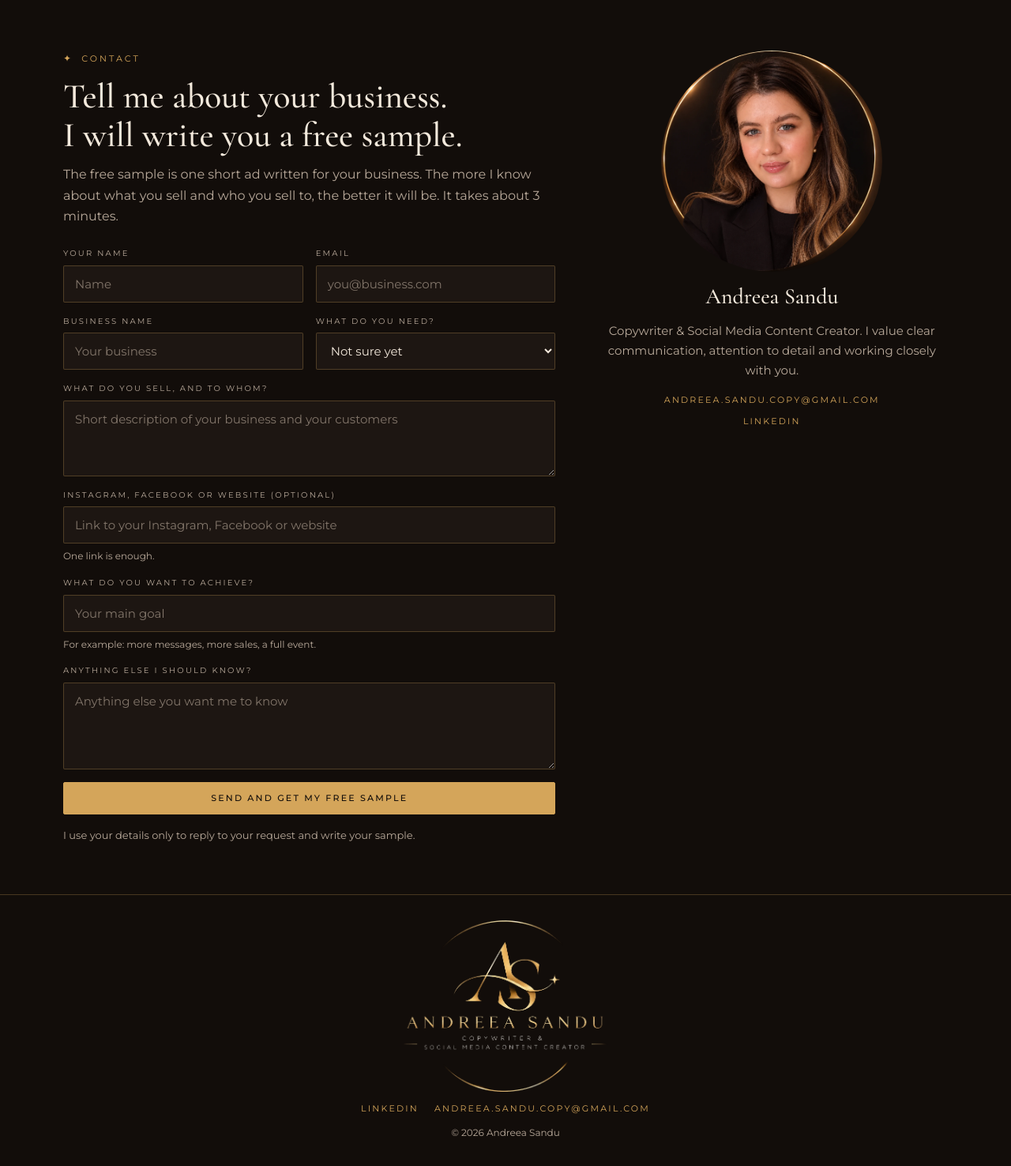
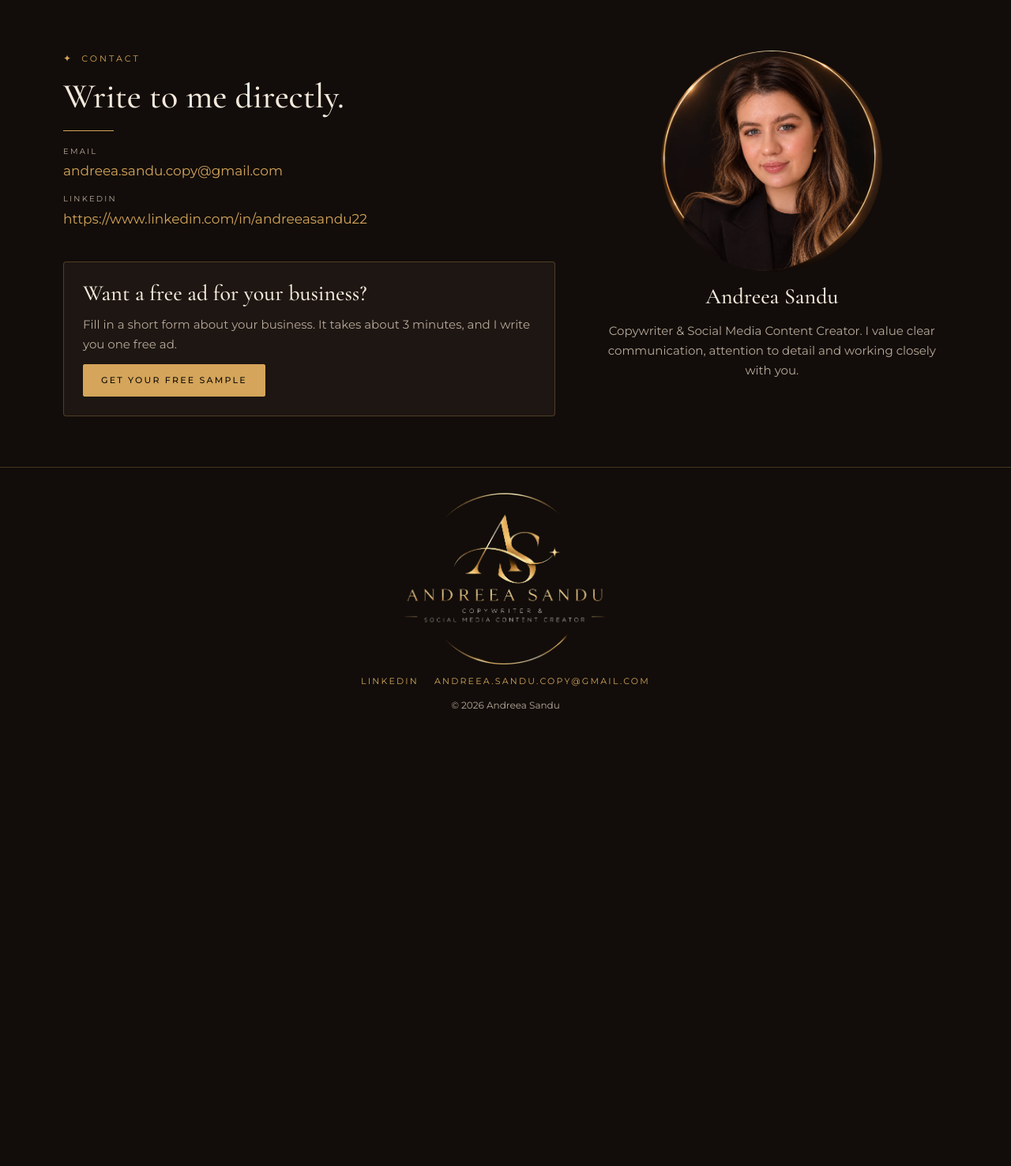
Before and after one commit to SanduAndreea22/Andreea-Tech-Content-Studio, a Django app: page /contact/ in a window 1280 px wide. Shown: the part 124-1600 px from the top of the page at 79% size. After the commit the page ends 1021 px from the top, so only its background shows below. Run offline with Django 5.2, Linux system fonts and the light colour scheme; parts of the project's set-up code (start-up, migrations or seed data) failed here and were passed over.

Commit message:
Split Contact (email, links) from the free sample form on its own page
Co-Authored-By: Claude Sonnet 5.5 <noreply@anthropic.com>
Claude-Session: https://claude.ai/code/session_01Gn5nm9WY1abkMyEn3h7JWC

```diff
--- a/studio/static/studio/css/site.css
+++ b/studio/static/studio/css/site.css
@@ -163,3 +163,12 @@ textarea { min-height: 96px; resize: vertical; }
   .btn, .chip, .sample { transition: background .2s, color .2s, border-color .2s; }
 }
 @media (prefers-reduced-motion: reduce) { html { scroll-behavior: auto; } }
+
+/* contact page */
+.contact-list { list-style: none; margin: 0; padding: 0; display: grid; gap: 14px; }
+.contact-list li { display: grid; gap: 2px; overflow-wrap: anywhere; }
+.contact-list span { font-size: 10px; letter-spacing: .22em; text-transform: uppercase; color: var(--text-dim); }
+.contact-list a { color: var(--gold); font-size: 17px; }
+.sample-box { margin-top: 40px; padding: 24px; border: 1px solid var(--line); border-radius: 4px; background: var(--bg-2); display: grid; gap: 12px; justify-items: start; }
+.sample-box h2 { font-size: 28px; }
+.sample-box p { color: var(--text-dim); }
--- a/studio/templates/studio/about.html
+++ b/studio/templates/studio/about.html
@@ -29,7 +29,7 @@
     <aside class="side-card">
       <img src="{% static 'studio/img/portrait-round.webp' %}" width="280" height="280" alt="Portrait of {{ SITE_NAME }}">
       <span class="script">Let's create content that connects</span>
-      <a class="btn" href="{% url 'contact' %}">Get your free sample</a>
+      <a class="btn" href="{% url 'free_sample' %}">Get your free sample</a>
       <a class="btn ghost" href="{% url 'portfolio' %}">See my samples</a>
     </aside>
   </div>
--- a/studio/templates/studio/base.html
+++ b/studio/templates/studio/base.html
@@ -27,9 +27,9 @@
         <a href="{% url 'packages' %}" {% if current == 'packages' %}class="on" aria-current="page"{% endif %}>Packages</a>
         <a href="{% url 'portfolio' %}" {% if current == 'portfolio' or current == 'portfolio_detail' %}class="on" aria-current="page"{% endif %}>Portfolio</a>
         <a href="{% url 'about' %}" {% if current == 'about' %}class="on" aria-current="page"{% endif %}>About</a>
-        <a href="{% url 'contact' %}" {% if current == 'contact' or current == 'contact_thanks' %}class="on" aria-current="page"{% endif %}>Contact</a>
+        <a href="{% url 'contact' %}" {% if current == 'contact' %}class="on" aria-current="page"{% endif %}>Contact</a>
         {% endwith %}
-        <a class="btn sm" href="{% url 'contact' %}">Get your free sample</a>
+        <a class="btn sm" href="{% url 'free_sample' %}">Get your free sample</a>
       </nav>
     </div>
   </header>
--- a/studio/templates/studio/contact.html
+++ b/studio/templates/studio/contact.html
@@ -2,46 +2,35 @@
 {% load static %}
 
 {% block title %}Contact | {{ SITE_NAME }}{% endblock %}
-{% block description %}Tell me about your business and get a free sample written for it.{% endblock %}
+{% block description %}How to reach Andreea Sandu: email and social media.{% endblock %}
 
 {% block content %}
 <section class="pad">
   <div class="wrap contact-grid">
     <div>
       <div class="eyebrow">Contact</div>
-      <h1 class="sec-title">Tell me about your business. I will write you a free sample.</h1>
-      <p class="lead">The free sample is one short ad written for your business. The more I know about what you sell and who you sell to, the better it will be. It takes about 3 minutes.</p>
+      <h1 class="sec-title">Write to me directly.</h1>
+      <hr class="rule">
+      {% if SITE_LINKS %}
+      <ul class="contact-list">
+        {% if SITE_LINKS.email %}<li><span>Email</span><a href="mailto:{{ SITE_LINKS.email }}">{{ SITE_LINKS.email }}</a></li>{% endif %}
+        {% if SITE_LINKS.linkedin %}<li><span>LinkedIn</span><a href="{{ SITE_LINKS.linkedin }}" rel="noopener" target="_blank">{{ SITE_LINKS.linkedin }}</a></li>{% endif %}
+        {% if SITE_LINKS.instagram %}<li><span>Instagram</span><a href="{{ SITE_LINKS.instagram }}" rel="noopener" target="_blank">{{ SITE_LINKS.instagram }}</a></li>{% endif %}
+        {% if SITE_LINKS.facebook %}<li><span>Facebook</span><a href="{{ SITE_LINKS.facebook }}" rel="noopener" target="_blank">{{ SITE_LINKS.facebook }}</a></li>{% endif %}
+      </ul>
+      {% endif %}
 
-      <form method="post" novalidate>
-        {% csrf_token %}
-        {% if form.non_field_errors %}<div class="errors full" role="alert">{{ form.non_field_errors }}</div>{% endif %}
-        <div class="hp" aria-hidden="true">{{ form.hp_check.label_tag }} {{ form.hp_check }}</div>
-
-        <div class="field">{{ form.name.label_tag }}{{ form.name }}{% for e in form.name.errors %}<span class="error" role="alert">{{ e }}</span>{% endfor %}</div>
-        <div class="field">{{ form.email.label_tag }}{{ form.email }}{% for e in form.email.errors %}<span class="error" role="alert">{{ e }}</span>{% endfor %}</div>
-        <div class="field">{{ form.business_name.label_tag }}{{ form.business_name }}{% for e in form.business_name.errors %}<span class="error" role="alert">{{ e }}</span>{% endfor %}</div>
-        <div class="field">{{ form.service.label_tag }}{{ form.service }}{% for e in form.service.errors %}<span class="error" role="alert">{{ e }}</span>{% endfor %}</div>
-        <div class="field full">{{ form.what_you_sell.label_tag }}{{ form.what_you_sell }}{% for e in form.what_you_sell.errors %}<span class="error" role="alert">{{ e }}</span>{% endfor %}</div>
-        <div class="field full">{{ form.link.label_tag }}{{ form.link }}<span class="hint">{{ form.link.help_text }}</span>{% for e in form.link.errors %}<span class="error" role="alert">{{ e }}</span>{% endfor %}</div>
-        <div class="field full">{{ form.goal.label_tag }}{{ form.goal }}<span class="hint">{{ form.goal.help_text }}</span>{% for e in form.goal.errors %}<span class="error" role="alert">{{ e }}</span>{% endfor %}</div>
-        <div class="field full">{{ form.message.label_tag }}{{ form.message }}{% for e in form.message.errors %}<span class="error" role="alert">{{ e }}</span>{% endfor %}</div>
-        <div class="field full"><button class="btn" type="submit">Send and get my free sample</button></div>
-        <p class="privacy full">I use your details only to reply to your request and write your sample.</p>
-      </form>
+      <div class="sample-box">
+        <h2>Want a free ad for your business?</h2>
+        <p>Fill in a short form about your business. It takes about 3 minutes, and I write you one free ad.</p>
+        <a class="btn" href="{% url 'free_sample' %}">Get your free sample</a>
+      </div>
     </div>
 
     <aside class="side-card">
       <img src="{% static 'studio/img/portrait-round.webp' %}" width="280" height="280" alt="Portrait of {{ SITE_NAME }}">
       <h2>{{ SITE_NAME }}</h2>
       <p>{{ SITE_TAGLINE }}. I value clear communication, attention to detail and working closely with you.</p>
-      {% if SITE_LINKS %}
-      <ul class="social stack">
-        {% if SITE_LINKS.email %}<li><a href="mailto:{{ SITE_LINKS.email }}">{{ SITE_LINKS.email }}</a></li>{% endif %}
-        {% if SITE_LINKS.instagram %}<li><a href="{{ SITE_LINKS.instagram }}" rel="noopener" target="_blank">Instagram</a></li>{% endif %}
-        {% if SITE_LINKS.facebook %}<li><a href="{{ SITE_LINKS.facebook }}" rel="noopener" target="_blank">Facebook</a></li>{% endif %}
-        {% if SITE_LINKS.linkedin %}<li><a href="{{ SITE_LINKS.linkedin }}" rel="noopener" target="_blank">LinkedIn</a></li>{% endif %}
-      </ul>
-      {% endif %}
     </aside>
   </div>
 </section>
--- a/studio/templates/studio/home.html
+++ b/studio/templates/studio/home.html
@@ -15,7 +15,7 @@
     <div class="side">
       <p>I write ads and social media posts for businesses that want to be noticed, understood and chosen. Tell me about your business and I will write you one free ad first, so you can see how I work.</p>
       <div class="btn-row">
-        <a class="btn" href="{% url 'contact' %}">Get your free sample</a>
+        <a class="btn" href="{% url 'free_sample' %}">Get your free sample</a>
         <a class="btn ghost" href="{% url 'packages' %}">See packages</a>
       </div>
     </div>
@@ -49,6 +49,6 @@
 
 <section class="pad cta-band">
   <span class="script">Let's create content that connects</span>
-  <a class="btn" href="{% url 'contact' %}">Get your free sample</a>
+  <a class="btn" href="{% url 'free_sample' %}">Get your free sample</a>
 </section>
 {% endblock %}
--- a/studio/templates/studio/packages.html
+++ b/studio/templates/studio/packages.html
@@ -22,7 +22,7 @@
           <ul>
             {% for item in pack.features %}<li>{{ item }}</li>{% endfor %}
           </ul>
-          <a class="btn{% if not pack.highlight %} ghost{% endif %}" href="{% url 'contact' %}?service={% if group.title == 'Ads' %}ads{% else %}posts{% endif %}&amp;package={{ pack.name|urlencode }}">Choose this package</a>
+          <a class="btn{% if not pack.highlight %} ghost{% endif %}" href="{% url 'free_sample' %}?service={% if group.title == 'Ads' %}ads{% else %}posts{% endif %}&amp;package={{ pack.name|urlencode }}">Choose this package</a>
         </article>
         {% endfor %}
       </div>
--- a/studio/templates/studio/portfolio.html
+++ b/studio/templates/studio/portfolio.html
@@ -37,7 +37,7 @@
     <p class="empty">No samples in this category yet. <a href="{% url 'portfolio' %}">See all samples</a>.</p>
     {% else %}
     <p class="lead">New sample projects are coming soon.</p>
-    <p class="empty">Meanwhile, <a href="{% url 'contact' %}">ask for a free ad written for your business</a>.</p>
+    <p class="empty">Meanwhile, <a href="{% url 'free_sample' %}">ask for a free ad written for your business</a>.</p>
     {% endif %}
     {% endif %}
   </div>
--- a/studio/templates/studio/portfolio_detail.html
+++ b/studio/templates/studio/portfolio_detail.html
@@ -12,7 +12,7 @@
     <p class="lead">{{ sample.description }}</p>
     <div class="btn-row" style="margin:20px 0">
       <a class="btn sm" href="{{ sample.pdf.url }}" target="_blank" rel="noopener">Open PDF in a new tab</a>
-      <a class="btn sm ghost" href="{% url 'contact' %}">Get your free sample</a>
+      <a class="btn sm ghost" href="{% url 'free_sample' %}">Get your free sample</a>
     </div>
     <object class="pdf-view" data="{{ sample.pdf.url }}" type="application/pdf" aria-label="{{ sample.title }} (PDF)">
       <p class="empty">Your browser cannot show the PDF here. <a href="{{ sample.pdf.url }}" target="_blank" rel="noopener">Open it in a new tab</a>.</p>
--- a/studio/templates/studio/services.html
+++ b/studio/templates/studio/services.html
@@ -25,7 +25,7 @@
       <article class="service-item">
         <h2>Marketing &amp; promotional content</h2>
         <p>Promotional messages, product and service descriptions, event announcements and sales-focused content.</p>
-        <p class="meta-line">Fixed price per text. <a href="{% url 'contact' %}?service=texts">Ask for the price</a></p>
+        <p class="meta-line">Fixed price per text. <a href="{% url 'free_sample' %}?service=texts">Ask for the price</a></p>
       </article>
       <article class="service-item">
         <h2>Ads built on your customer's problem</h2>
@@ -39,6 +39,6 @@
 <section class="pad cta-band">
   <span class="script">Not sure what you need?</span>
   <p class="lead center">Tell me about your business and I will write you one free ad. Then we choose together.</p>
-  <a class="btn" href="{% url 'contact' %}">Get your free sample</a>
+  <a class="btn" href="{% url 'free_sample' %}">Get your free sample</a>
 </section>
 {% endblock %}
--- a/studio/urls.py
+++ b/studio/urls.py
@@ -9,6 +9,7 @@ urlpatterns = [
     path("portfolio/", views.portfolio, name="portfolio"),
     path("portfolio/<int:pk>/", views.portfolio_detail, name="portfolio_detail"),
     path("about/", views.about, name="about"),
+    path("free-sample/", views.free_sample, name="free_sample"),
+    path("free-sample/thanks/", views.free_sample_thanks, name="free_sample_thanks"),
     path("contact/", views.contact, name="contact"),
-    path("contact/thanks/", views.contact_thanks, name="contact_thanks"),
 ]
--- a/studio/views.py
+++ b/studio/views.py
@@ -50,12 +50,12 @@ def about(request):
     return render(request, "studio/about.html")
 
 
-def contact(request):
+def free_sample(request):
     if request.method == "POST":
         form = ContactForm(request.POST)
         if form.is_valid():
             form.save()
-            return redirect("contact_thanks")
+            return redirect("free_sample_thanks")
     else:
         initial = {}
         service = request.GET.get("service")
@@ -68,8 +68,12 @@ def contact(request):
                 if pack["name"] == chosen:
                     initial["message"] = f"I'm interested in the {pack['name']} package (€{pack['price']})."
         form = ContactForm(initial=initial)
-    return render(request, "studio/contact.html", {"form": form})
+    return render(request, "studio/free_sample.html", {"form": form})
 
 
-def contact_thanks(request):
-    return render(request, "studio/contact_thanks.html")
+def free_sample_thanks(request):
+    return render(request, "studio/free_sample_thanks.html")
+
+
+def contact(request):
+    return render(request, "studio/contact.html")
```
Also changed, not shown: studio/templates/studio/free_sample.html (added, +48 -0 lines), studio/tests.py (+23 -11 lines), studio/templates/studio/free_sample_thanks.html (renamed from studio/templates/studio/contact_thanks.html).
